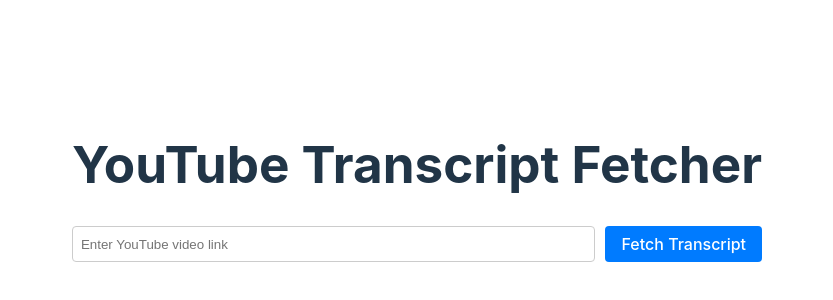
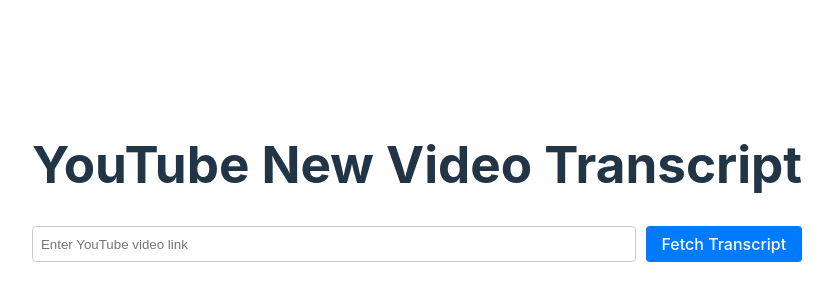
Before and after one commit to Anandambi/youtube-transcript, a React (Vite) app: page / in a window 1280 px wide. Shown: the part 208-508 px from the top of the page, without its empty margins (223-1056 px from the left). Built offline with nearby package versions, Linux system fonts and the light colour scheme.

Commit message:
Changed the heading

```diff
--- a/src/App.jsx
+++ b/src/App.jsx
@@ -69,7 +69,7 @@
 
   return (
     <div className="container">
-      <h1>YouTube Transcript Fetcher</h1>
+      <h1>YouTube New Video Transcript</h1>
       <div className="input-section">
         <input
           type="text"
```
